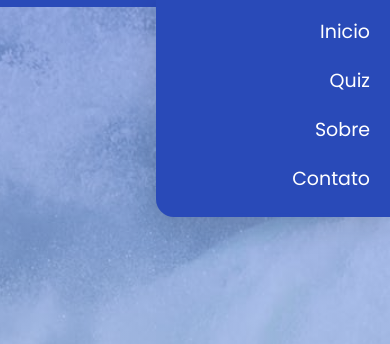
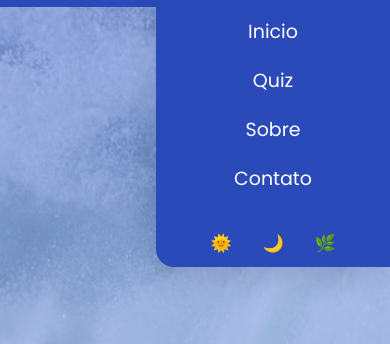
Before and after one commit to HidroSafe404/GS_WebDev_HidroSafe, a plain HTML site: page index.html in a window 390 px wide. Both pictures are taken after a click on the button "Abrir menu". Shown: the part 83-427 px from the top of the page. Drawn offline with Linux system fonts and the light colour scheme; a web font is replaced by a local one.

Commit message:
feature de troca de temas adicionado para a página index e página de quiz

```diff
--- a/assets/css/styles.css
+++ b/assets/css/styles.css
@@ -537,8 +537,18 @@ footer{
     padding: 2rem 2rem 2rem 2rem;
   }
   .lista-header li {
-    text-align: right;
+    text-align: center;
     width: 100%;
+  }
+  .theme-switcher {
+    justify-content: center;
+    margin: 1rem 0 0 0;
+    gap: 1.2rem;
+  }
+  .lista-header .theme-switcher button {
+    width: 40px;
+    height: 40px;
+    font-size: 1.7rem;
   }
 }
 
@@ -581,7 +591,7 @@ footer{
     padding: 2rem 2rem 2rem 2rem;
   }
   .lista-header li {
-    text-align: right;
+    text-align: center;
     width: 100%;
   }
 
@@ -627,6 +637,60 @@ footer{
   }
   .footer-content {
     padding: 1rem !important;
+  }
+}
+
+@media (max-width: 1000px) {
+  nav {
+    flex-direction: row;
+    align-items: center;
+    justify-content: space-between;
+    padding: 1rem 2rem;
+    position: relative;
+  }
+  .logo {
+    flex-direction: row;
+    align-items: center;
+    gap: 2rem;
+  }
+  .hamburger {
+    display: flex;
+    margin-left: 0;
+    z-index: 1001;
+  }
+  .lista-header {
+    flex-direction: column;
+    gap: 2rem;
+    background: var(--blue);
+    position: absolute;
+    top: 80px;
+    right: 0;
+    width: 60vw;
+    max-width: 300px;
+    height: 0;
+    overflow: hidden;
+    transition: height 0.3s;
+    box-shadow: 0 8px 32px #0002;
+    border-radius: 0 0 0 18px;
+    z-index: 1000;
+  }
+  .lista-header.open {
+    height: 270px; /* aumente se necessário para caber os botões de tema */
+    padding: 2rem 2rem 2rem 2rem;
+  }
+  .lista-header li {
+    text-align: center;
+    width: 100%;
+  }
+  .theme-switcher {
+    justify-content: center;
+    margin: 1rem 0 0 0;
+    gap: 1.2rem;
+  }
+  .lista-header .theme-switcher button {
+    width: 40px;
+    height: 40px;
+    font-size: 1.7rem;
   }
 }
 
@@ -698,6 +762,10 @@ body.dark-mode .carrossel-btn{
   }
 }
 
+body.dark-mode .hamburger span {
+  background: #fff !important;
+}
+
 body.green-mode {
   --white: #f6fff6;
   --grey: #1b2e1b;
--- a/index.html
+++ b/index.html
@@ -28,11 +28,13 @@
         <li><a href="#quiz">Quiz</a></li>
         <li><a href="#sobre">Sobre</a></li>
         <li><a href="#contato">Contato</a></li>
-        <div class="theme-switcher">
-          <button id="lightModeBtn" title="Tema Claro">🌞</button>
-          <button id="darkModeBtn" title="Tema Escuro">🌙</button>
-          <button id="greenModeBtn" title="Tema Verde">🌿</button>
-        </div>
+        <li>
+          <div class="theme-switcher">
+            <button id="lightModeBtn" title="Tema Claro">🌞</button>
+            <button id="darkModeBtn" title="Tema Escuro">🌙</button>
+            <button id="greenModeBtn" title="Tema Verde">🌿</button>
+          </div>
+        </li>
       </ul>
     </nav>
   </header>
```
